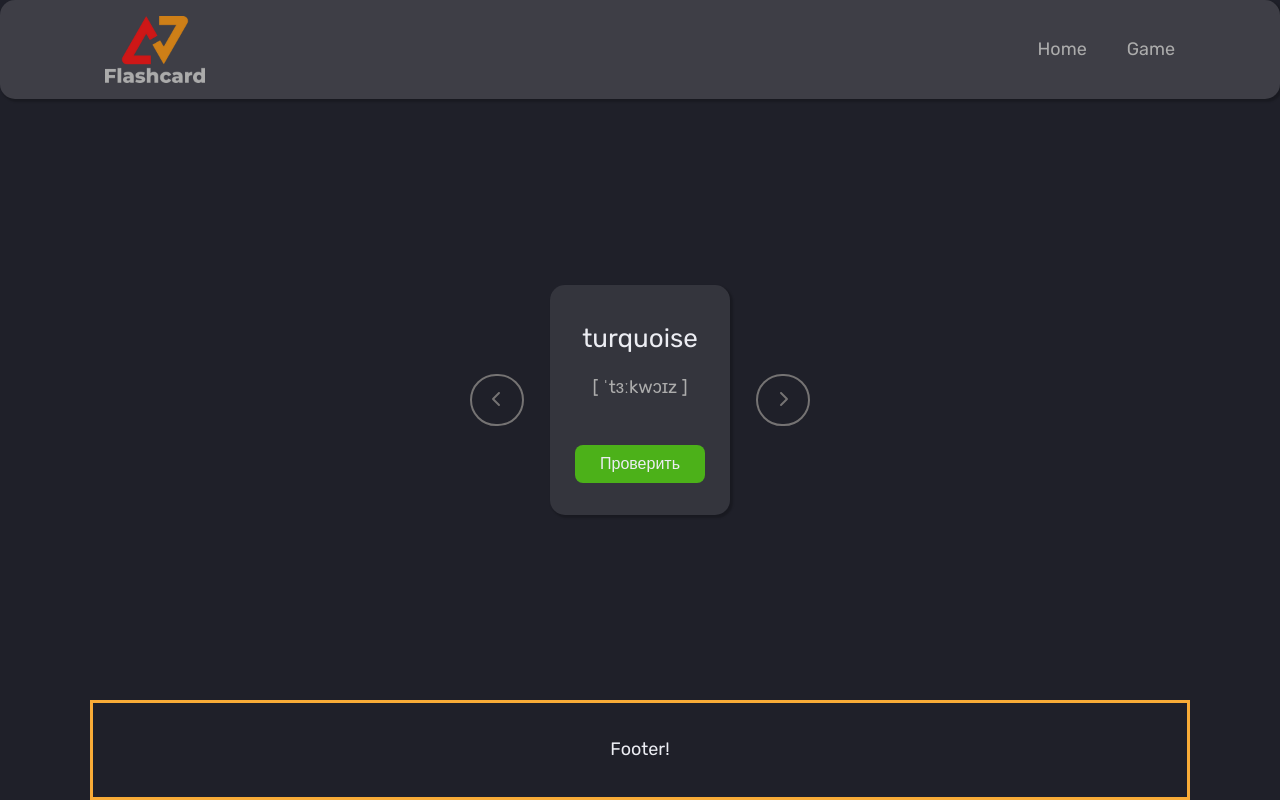
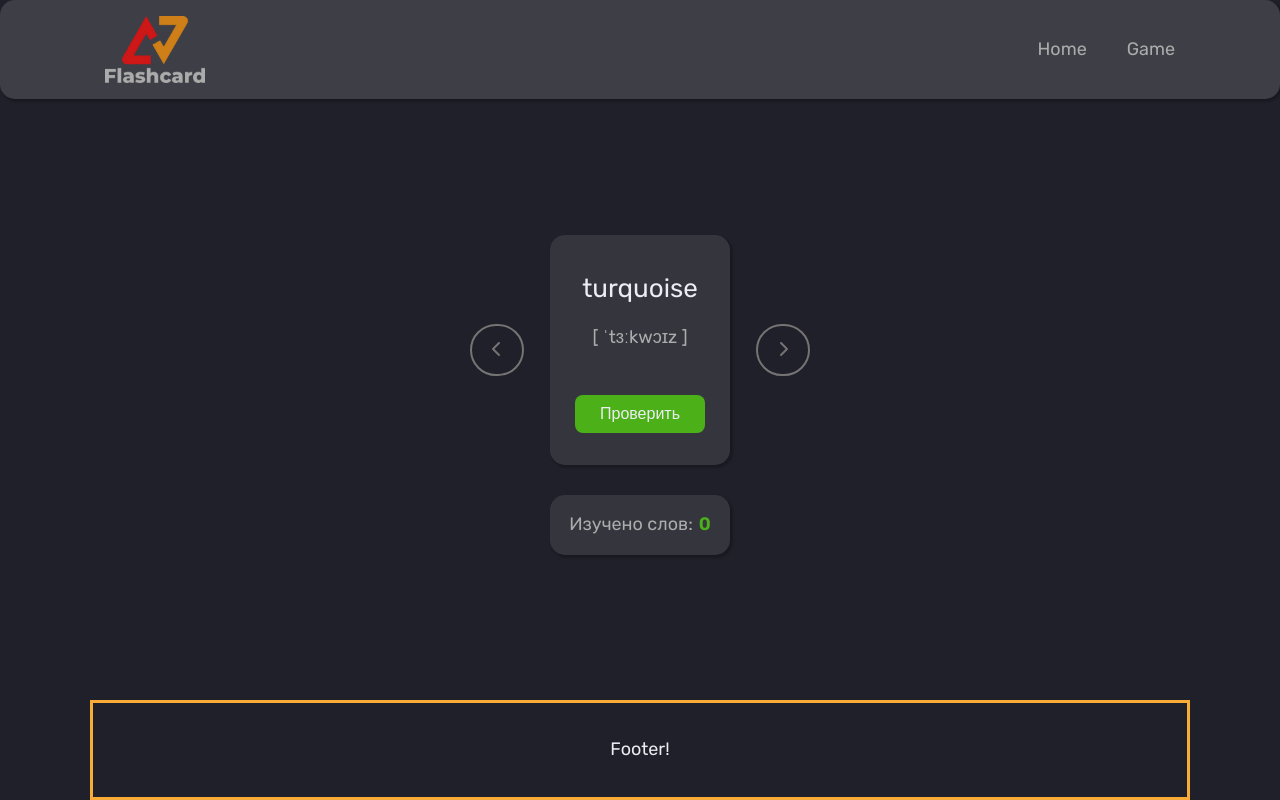
Before and after one commit to Sweetleo30/react-flashcard-app, a React (Create React App) app: page /game in a window 1280 px wide. Built offline with nearby package versions, Linux system fonts and the light colour scheme.

Commit message:
added word counter

```diff
--- a/src/components/app/App.jsx
+++ b/src/components/app/App.jsx
@@ -6,27 +6,26 @@ import {
     Route
 } from "react-router-dom";
 
-
 import Header from '../header/Header';
 import Footer from '../footer/Footer';
 import { NoMatch } from '../noMatch/NoMatch';
 import { FlashcardTable } from '../flashcard/FlashcardTable';
 import { FlashcardContent } from '../flashcard/FlashcardContent';
-// import words from '../../data/data.json';
+
 
 function App() {
     return (
         <Router>
             <div className="wrapper">
-                <Header></Header>
+                <Header />
                 <main className="main">
                     <Routes>
-                        <Route exact path="/game" element={<FlashcardContent />}></Route>
-                        <Route exact path="/" element={<FlashcardTable></FlashcardTable>}></Route>
+                        <Route path="/game" element={<FlashcardContent />}></Route>
+                        <Route path="/" element={<FlashcardTable></FlashcardTable>}></Route>
                         <Route path="*" element={<NoMatch />}></Route>
                     </Routes>
                 </main>
-                <Footer></Footer>
+                <Footer />
             </div >
         </Router>
 
--- a/src/components/flashcard/Flashcard.jsx
+++ b/src/components/flashcard/Flashcard.jsx
@@ -7,6 +7,7 @@ export function Flashcard(props) {
 
     const handleShow = () => {
         setChecked(!isChecked);
+        props.addNumber();
     }
 
     return (
--- a/src/components/flashcard/FlashcardSlider.jsx
+++ b/src/components/flashcard/FlashcardSlider.jsx
@@ -15,6 +15,7 @@ export function FlashcardSlider(props) {
 
     const words = props.words;
     const [count, setCount] = useState(props.index);
+    const [number, setNumber] = useState(0);
 
     const handlePrev = () => {
         if (count > 0) {
@@ -32,16 +33,25 @@ export function FlashcardSlider(props) {
         };
     }
 
+    const addNumber = () => {
+        setNumber(number + 1);
+    }
+
     return (
         <div className="flashcard-slider">
+            <div className="flashcard-slider__main">
                 <button className="prev-btn" onClick={handlePrev}><FontAwesomeIcon icon={faChevronLeft} /></button>
                 <Flashcard
+                    isEdited={false}
                     key={words[count].id}
                     word={words[count].english}
                     transcription={words[count].transcription}
-                translation={words[count].russian}>
+                    translation={words[count].russian}
+                    addNumber={addNumber}>
                 </Flashcard>
                 <button className="next-btn" onClick={handleNext}><FontAwesomeIcon icon={faChevronRight} /></button>
             </div>
+            <div className="words-counter">Изучено слов:<span>{number}</span></div>
+        </div>
     );
 }
--- a/src/components/flashcard/FlashcardSlider.scss
+++ b/src/components/flashcard/FlashcardSlider.scss
@@ -2,6 +2,12 @@
 
 // слайдер
 .flashcard-slider {
+    display: flex;
+    flex-direction: column;
+    align-items: center
+}
+
+.flashcard-slider__main {
     @include flexbox-center;
 }
 
@@ -15,3 +21,22 @@
     cursor: pointer;
     @include button-bg(rgb(117, 115, 115))
 }
+
+.words-counter {
+    @include flexbox-center;
+    // flex-direction: column;
+    margin: 20px;
+    width: 180px;
+    height: 60px;
+    background-color: $bg-card;
+    color: $light-dark;
+    border-radius: 15px;
+    box-shadow: 2px 2px 2px 1px rgba(0, 0, 0, 0.2);
+
+}
+
+.words-counter span {
+    margin-left: 6px;
+    font-weight: 600;
+    color: $bt-green;
+}
```
Also changed, not shown: src/components/noMatch/NoMatch.jsx (line endings or trailing spaces). Lines whose indentation alone changed are shown as unchanged.
